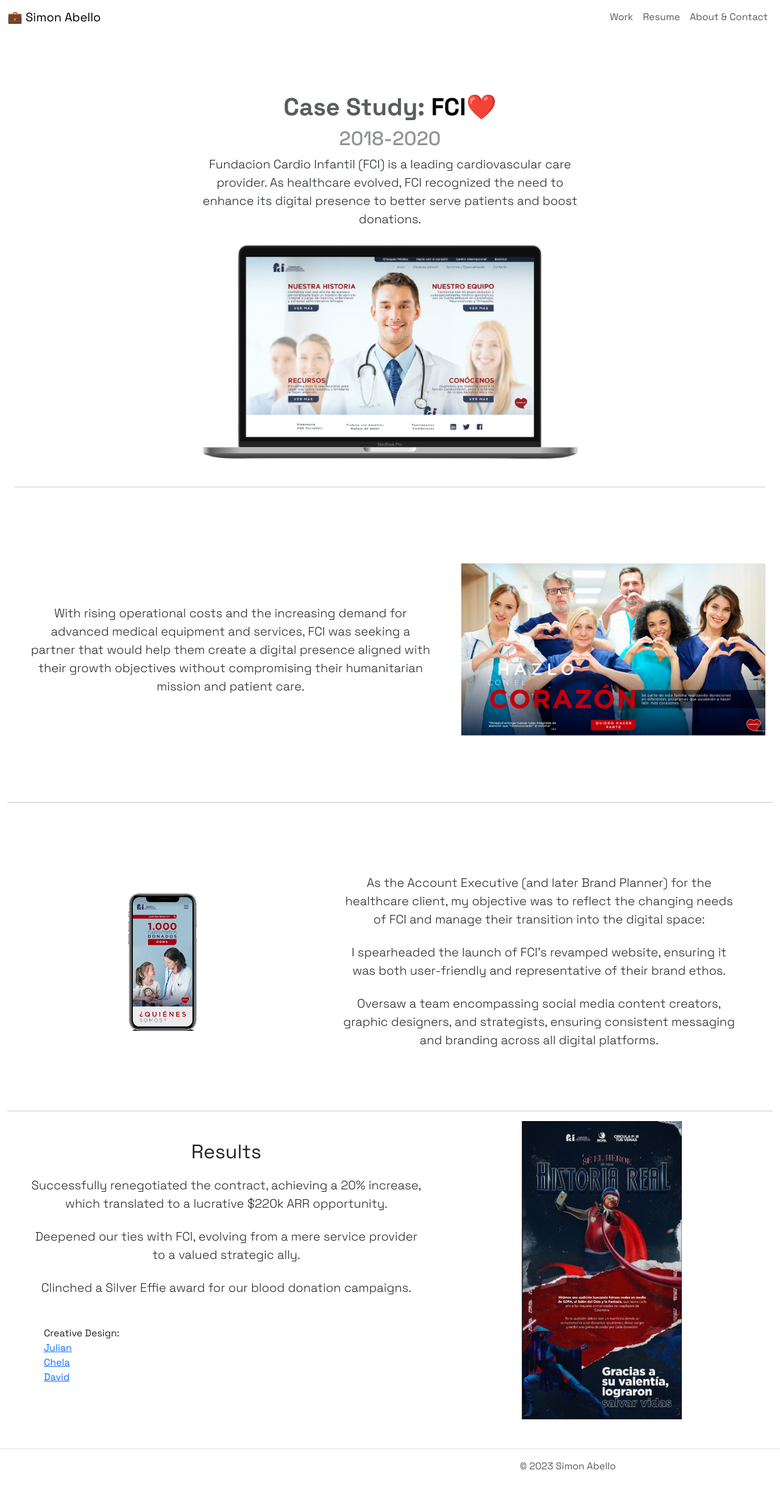
After one commit to abellosimon/portfolio-website, a Flask app: page /fci in a window 1280 px wide. The commit adds this page. Shown: the whole page at 61% size. Run offline with Flask 3, Linux system fonts and the light colour scheme.

Commit message:
Fixed nav/fotter and added FCI

```diff
--- a/app.py
+++ b/app.py
@@ -14,5 +14,9 @@
 def about():
   return render_template('about.html')
 
+@app.route("/fci")
+def fci():
+  return render_template('CaseStudy_FCI.html')
+
 if __name__ == "__main__":
   app.run(host='0.0.0.0', debug=True)
--- /dev/null
+++ b/templates/CaseStudy_FCI.html
@@ -0,0 +1,135 @@
+{% extends 'nav.html' %}
+{%block title%}FCI{% endblock %}
+{% block content %}
+<body>
+  <main>
+    <div class="px-4 pt-5 my-5 text-center ">
+      <h1 class="display-8 fw-bold text-body-emphasis"><span
+          class="text-body-secondary">Case Study:</span> FCI❤️</h1>
+      <h2 class="text-body-tertiary">2018-2020</h2>
+      <div class="col-lg-6 mx-auto">
+        <p class="lead mb-2">Fundacion Cardio Infantil (FCI) is a leading
+          cardiovascular care provider. As healthcare evolved, FCI recognized
+          the need to enhance its digital presence to better serve patients and
+          boost donations.</p>
+      </div>
+      <div class="overflow-hidden" style="max-height: 50vh;">
+        <div class="container px-5">
+          <img src="/static/FCI/FCI3-removebg-preview.png"
+            class="img-fluid mb-4" alt="Example image" width="800" height="600"
+            loading="lazy">
+        </div>
+
+      </div>
+      <div>
+
+        <hr class="featurette-divider">
+
+        <div class="row featurette d-flex align-items-center">
+          <div class="col-md-7 text-center">
+            <p class="lead  m-4">With rising operational costs and the
+              increasing demand for advanced medical equipment and services, FCI
+              was seeking a partner that would help them create a digital
+              presence aligned with their growth objectives without compromising
+              their humanitarian mission and patient care.</p>
+          </div>
+          <div class="col-md-5">
+            <svg
+              class="bd-placeholder-img bd-placeholder-img-lg featurette-image img-fluid mx-auto rounded"
+              width="1000" height="1000" xmlns="http://www.w3.org/2000/svg"
+              role="img" aria-label="Full Website"
+              preserveAspectRatio="xMidYMid slice" focusable="false"><title>Full
+                FCI</title>
+              <image href="/static/FCI/FCI_corazon.png" width="100%" height="100%" /></svg>
+          </div>
+
+          <hr class="featurette-divider">
+
+          <div class="row featurette d-flex align-items-center">
+            <div class="col-md-7 order-md-2">
+              <p class="lead m-4">As the Account Executive (and later Brand
+                Planner) for the healthcare client, my objective was to reflect
+                the changing needs of FCI and manage their transition into the
+                digital space: </p>
+                <ul class="list-inline">
+                <li class="lead m-4">I spearheaded the launch of FCI's revamped website,
+                ensuring it
+                was both user-friendly and representative of their brand ethos.
+                </li>
+                <li class=" lead m-4">Oversaw a team encompassing social media content creators,
+                  graphic designers, and strategists, ensuring consistent
+                  messaging and branding across all digital platforms.</li>
+              </ul>
+
+            </div>
+            <div class="col-md-5 order-md-1">
+              <svg
+                class="bd-placeholder-img bd-placeholder-img-lg featurette-image img-fluid mx-auto rounded"
+                width="1000" height="1000" xmlns="http://www.w3.org/2000/svg"
+                role="img" aria-label="Mobile FCI Image"
+                preserveAspectRatio="xMidYMid slice" focusable="false"><title>Mobile
+                  FCI</title>
+                <image href="/static/FCI/FCI5_nobackground.png" width="100%"
+                  height="100%" /></svg>
+            </div>
+          </div>
+
+          <hr class="featurette-divider">
+
+          <div class="row featurette d-flex align-items-center">
+            <div class="col-md-7">
+              <h2 class="featurette-heading fw-normal lh-1 m-4">Results</h2>
+              <p class="lead m-4">
+                <ul class="list-inline">
+                <li class="lead m-4">Successfully renegotiated the contract, achieving a 20% increase, which translated to a lucrative $220k ARR opportunity.
+                </li>
+                <li class=" lead m-4">Deepened our ties with FCI, evolving from a mere service provider to a valued strategic ally.</li>
+                <li class=" lead m-4">Clinched a Silver Effie award for our blood donation campaigns.</li>
+              </ul>
+              </p>
+              <div class="m-5">
+              <ul class="custom-justify-text-left list-inline">Creative Design:
+                <li><a href="https://www.behance.net/barkach">Julian</a>
+                  <li><a href="https://www.behance.net/ChelaMV">Chela</a>
+                    <li><a href="https://www.behance.net/davep0t">David</a>
+              </ul>
+            </div>
+            </div>
+            <div class="col-md-5">
+              <svg
+              class="bd-placeholder-img bd-placeholder-img-lg featurette-image img-fluid mx-auto rounded"
+              width="500" height="500" xmlns="http://www.w3.org/2000/svg"
+              role="img" aria-label="Heroes Reales Image"
+              preserveAspectRatio="xMidYMid slice" focusable="false"><title>Heroes Reales Image</title>
+              <image class="rounded" href="/static/FCI/FCI_heroes.png" width="100%"
+                height="100%" /></svg>
+            </div>
+          </div>
+          <!-- Featurette template code -->
+          <!-- <hr class="featurette-divider">
+        <div class="row featurette d-flex align-items-center">
+          <div class="col-md-7">
+            <h2 class="featurette-heading fw-normal lh-1 m-4">And lastly, this
+              one. <span class="text-body-secondary">Checkmate.</span></h2>
+            <p class="lead m-4">And yes, this is the last block of
+              representative placeholder content. Again, not really intended
+              to be actually read, simply here to give you a better view of
+              what this would look like with some actual content. Your
+              content.</p>
+          </div>
+          <div class="col-md-5">
+            <svg
+              class="bd-placeholder-img bd-placeholder-img-lg featurette-image img-fluid mx-auto rounded"
+              width="500" height="500" xmlns="http://www.w3.org/2000/svg"
+              role="img" aria-label="Placeholder: 500x500"
+              preserveAspectRatio="xMidYMid slice" focusable="false"><title>Placeholder</title><rect
+                width="100%" height="100%" fill="var(--bs-secondary-bg)" /><text
+                x="50%" y="50%" fill="var(--bs-secondary-color)" dy=".3em">500x500</text></svg>
+          </div>
+        </div> -->
+        </div>
+      </div>
+    </main>
+  </body>
+
+  {% endblock%}
--- a/templates/nav.html
+++ b/templates/nav.html
@@ -23,7 +23,7 @@
 
   <nav class="navbar navbar-expand-sm bg-*" aria-label="Navigation Bar">
     <div class="container-fluid">
-      <a class="navbar-brand" href="#">Simon Abello</a>
+      <a class="navbar-brand" href="/">💼 Simon Abello</a>
       <button class="navbar-toggler" type="button" data-bs-toggle="collapse"
         data-bs-target="#navbarsExample03" aria-controls="navbarsExample03"
         aria-expanded="false" aria-label="Toggle navigation">
@@ -49,11 +49,11 @@
     {%block content %}
     {% endblock %}
   </div>
-  <div class="container">
+
     <footer class="d-flex flex-wrap align-items-center py-3 my-4 border-top">
         <p class="col-md-4 mb-0 text-body-secondary ms-auto">&copy; 2023 Simon Abello</p>
     </footer>
-</div>
+
   <script
     src="https://cdn.jsdelivr.net/npm/bootstrap@5.3.1/dist/js/bootstrap.bundle.min.js"
     integrity="sha384-HwwvtgBNo3bZJJLYd8oVXjrBZt8cqVSpeBNS5n7C8IVInixGAoxmnlMuBnhbgrkm"
```
Also changed, not shown: templates/home.html (+15 -11 lines), static/FCI/FCI.png (deleted), static/FCI/FCI3-removebg-preview.png (added), static/FCI/FCI4_nobg.png (added), static/FCI/FCI5_nobackground.png (added), static/FCI/FCI_Thumnail.jpg (added), static/FCI/FCI_corazon.png (added), static/FCI/FCI_heroes.png (added).
